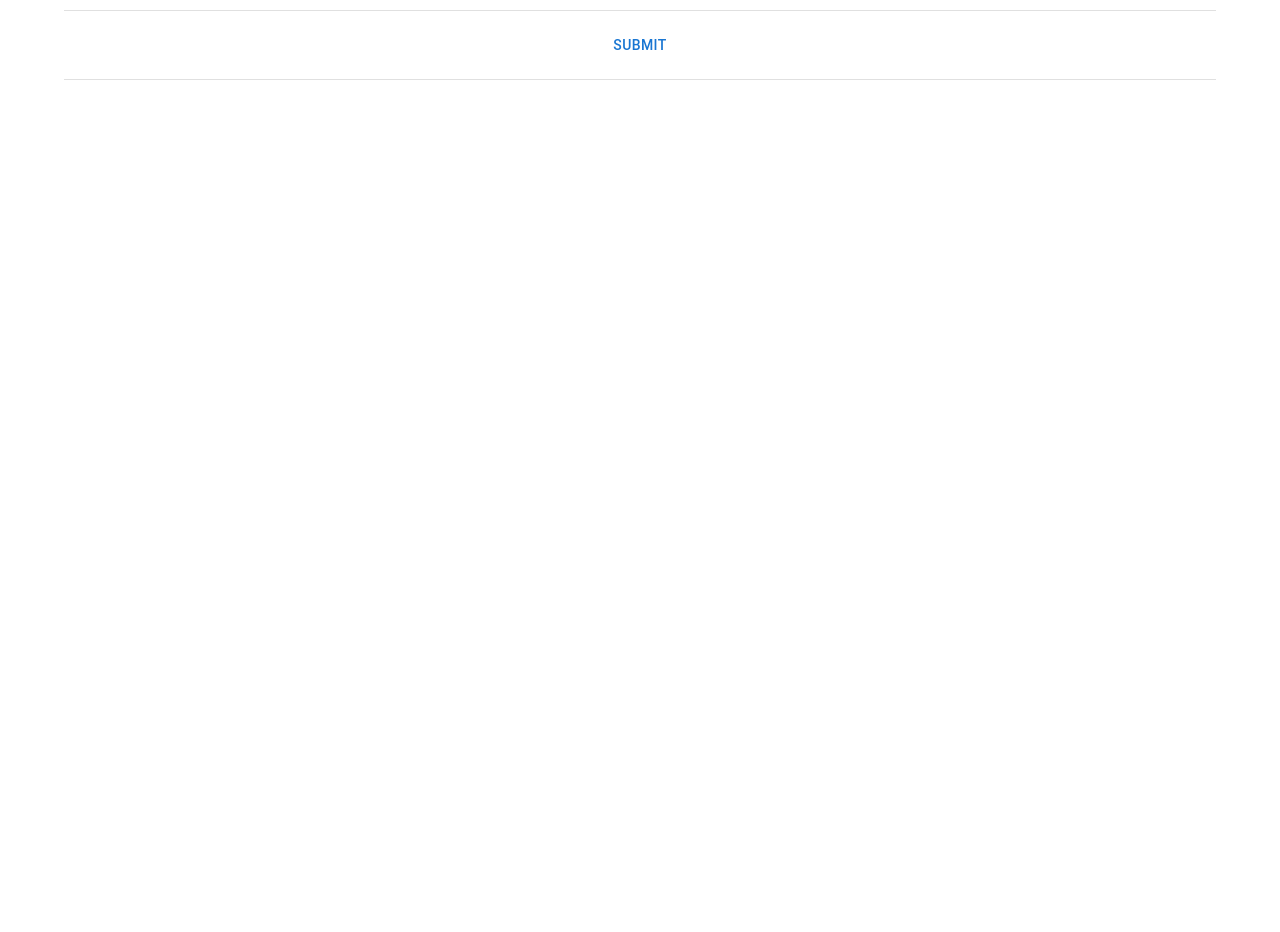
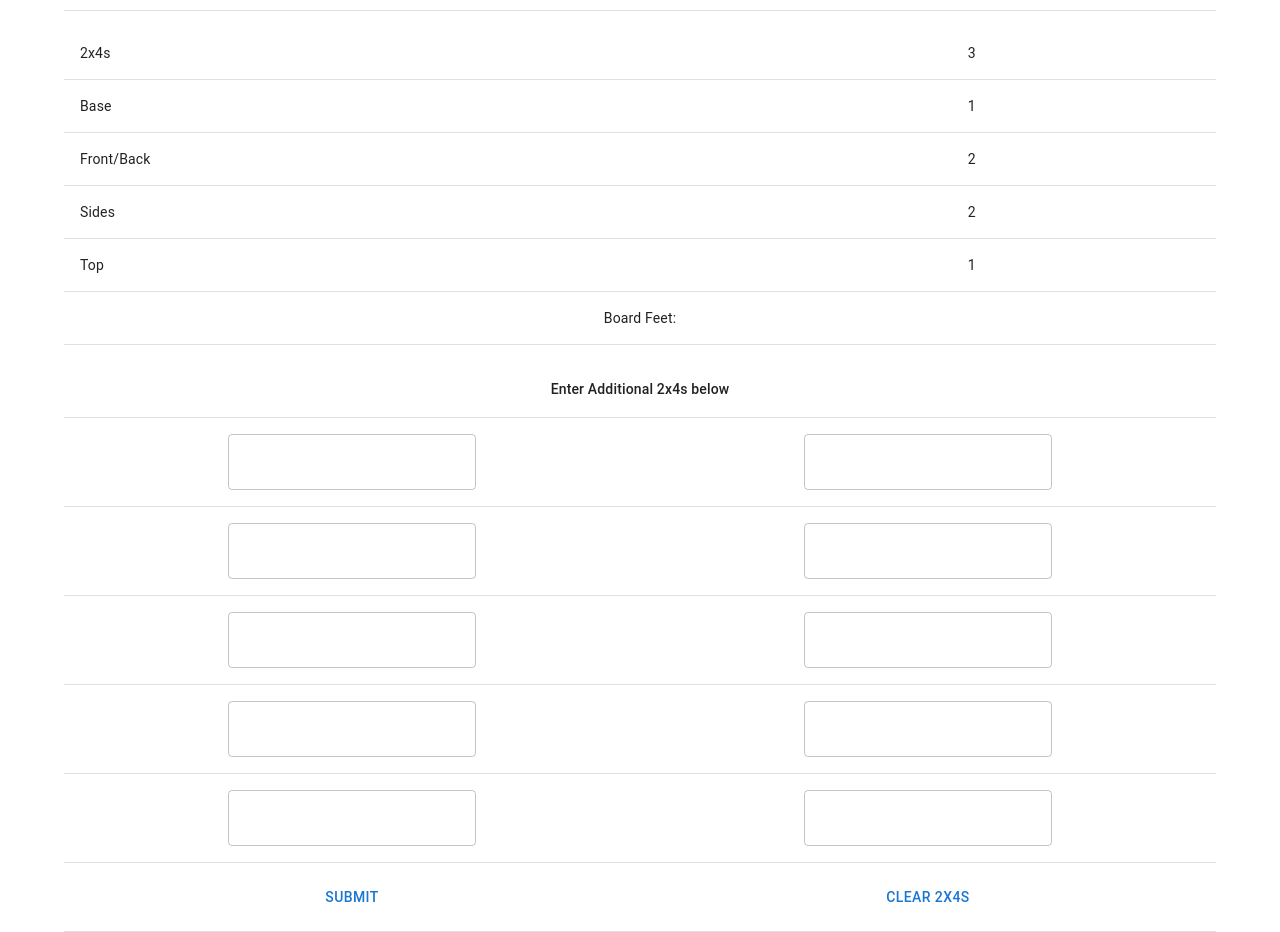
Before and after one commit to KKlob/CrateBuilder, a React (Create React App) app: page / in a window 1280 px wide. Shown: the part 300-1232 px from the top of the page. Before the commit the page ends 800 px from the top, so only its background shows below. Built offline with nearby package versions, Linux system fonts and the light colour scheme.

Commit message:
rewrite of base main form complete. need to add additional 2x4s form to output

```diff
--- a/src/App.js
+++ b/src/App.js
@@ -1,8 +1,26 @@
 import './App.css';
 import { Grid, Container } from '@mui/material';
 import DimsForm from './components/dims_form';
+import TwoByFoursForm from './components/two_by_fours_form';
+import { useState } from 'react';
+import CrateOutput from './components/crate_output';
 
 function App() {
+
+  const [dims, setDims] = useState({
+    length: "",
+    width: "",
+    height: "",
+    addFeet: false
+  });
+
+  const [twoBys, setTwoBys] = useState({
+    twoBy1: { qty: "", length: "" },
+    twoBy2: { qty: "", length: "" },
+    twoBy3: { qty: "", length: "" },
+    twoBy4: { qty: "", length: "" },
+    twoBy5: { qty: "", length: "" }
+  });
 
   return (
     <div className="App">
@@ -10,7 +28,13 @@ function App() {
         This is the Crate Builder!
         <Grid container spacing={2}>
           <Grid item xs={12}>
-            <DimsForm />
+            <DimsForm dims={dims} setDims={setDims} />
+          </Grid>
+          <Grid item xs={12}>
+            <CrateOutput dims={dims} twoBys={twoBys} />
+          </Grid>
+          <Grid item xs={12}>
+            <TwoByFoursForm twoBys={twoBys} setTwoBys={setTwoBys} />
           </Grid>
         </Grid>
       </Container>
--- a/src/components/crate_output.js
+++ b/src/components/crate_output.js
@@ -1,23 +1,28 @@
 import { Table, TableBody, TableRow, TableCell } from "@mui/material";
-import { Fraction } from "fractional";
+import Fraction from 'fraction.js';
 
-function CrateOutput({ dims, addTwoBys }) {
+function CrateOutput({ dims, twoBys }) {
 
-    const length = new Fraction((dims.lm * dims.lb) + dims.lt, dims.lb);
-    const width = new Fraction((dims.wm * dims.wb) + dims.wt, dims.wb);
-    const height = new Fraction((dims.hm * dims.hb) + dims.ht, dims.hb);
+    let length;
+    let width;
+    let height;
 
-    const TwoByFours = (width).add(new Fraction(5, 4));
+    function CalcCrateDims(length, width, height) {
+        const feet = width.add("1 1/4");
+        const base = length.toFraction(true).concat(" x ").concat(width.toFraction(true));
+        const fb = length.toFraction(true).concat(" x ").concat(height.add("5/8").toFraction(true));
+        const sides = feet.toFraction(true).concat(" x ").concat(height.add("3 5/8").toFraction(true));
+        const top = length.add("1 1/4").toFraction(true).concat(" x ").concat(feet.toFraction(true));
+        return { feet: feet.toFraction(true), base, fb, sides, top }
+    }
 
-    const crateHeight = (height).add(new Fraction(5, 8));
+    let CrateDims = { feet: "", base: "", fb: "", sides: "", top: "" }
+    if (dims.length !== "" && dims.width !== "" && dims.height !== "") {
+        length = new Fraction(dims.length);
+        width = new Fraction(dims.width);
+        height = new Fraction(dims.height);
 
-    const crateSidesHeight = (crateHeight).add(3);
-
-    const topLength = (length).add(new Fraction(5, 4));
-
-    function getBoardFeet() {
-        const bf = TwoByFours.multiply(dims.weight ? 6 : 3).add(addTwoBys).multiply(2).multiply(4).divide(144)
-        return (Number(bf.numerator / bf.denominator).toFixed(2));
+        CrateDims = CalcCrateDims(length, width, height);
     }
 
     return (
@@ -25,42 +30,32 @@ function CrateOutput({ dims, addTwoBys }) {
             <Table>
                 <TableBody>
                     <TableRow>
-                        <TableCell align="center">Legnth: {length.toString()}</TableCell>
-                        <TableCell align="center">Width: {width.toString()}</TableCell>
-                        <TableCell align="center">Height: {height.toString()}</TableCell>
-                    </TableRow>
-                </TableBody>
-            </Table>
-
-            <Table>
-                <TableBody>
-                    <TableRow>
                         <TableCell>2x4s</TableCell>
-                        <TableCell>{TwoByFours.toString()}</TableCell>
-                        <TableCell>{dims.weight ? "6" : "3"}</TableCell>
+                        <TableCell>{CrateDims.feet}</TableCell>
+                        <TableCell>{dims.addFeet ? 6 : 3}</TableCell>
                     </TableRow>
                     <TableRow>
                         <TableCell>Base</TableCell>
-                        <TableCell>{length.toString()} x {width.toString()}</TableCell>
+                        <TableCell>{CrateDims.base}</TableCell>
                         <TableCell>1</TableCell>
                     </TableRow>
                     <TableRow>
                         <TableCell>Front/Back</TableCell>
-                        <TableCell>{length.toString()} x {crateHeight.toString()}</TableCell>
+                        <TableCell>{CrateDims.fb}</TableCell>
                         <TableCell>2</TableCell>
                     </TableRow>
                     <TableRow>
                         <TableCell>Sides</TableCell>
-                        <TableCell>{TwoByFours.toString()} x {crateSidesHeight.toString()}</TableCell>
+                        <TableCell>{CrateDims.sides}</TableCell>
                         <TableCell>2</TableCell>
                     </TableRow>
                     <TableRow>
                         <TableCell>Top</TableCell>
-                        <TableCell>{topLength.toString()} x {TwoByFours.toString()}</TableCell>
+                        <TableCell>{CrateDims.top}</TableCell>
                         <TableCell>1</TableCell>
                     </TableRow>
                     <TableRow>
-                        <TableCell colSpan={3} align="center">Board Feet: {getBoardFeet()}</TableCell>
+                        <TableCell colSpan={3} align="center">Board Feet: { }</TableCell>
                     </TableRow>
                 </TableBody>
             </Table>
--- a/src/components/dims_form.js
+++ b/src/components/dims_form.js
@@ -1,39 +1,29 @@
 import { Grid, TextField, Table, TableHead, TableBody, TableRow, TableCell, Checkbox } from "@mui/material";
 import { Button } from "@mui/material";
 import { useFormik } from "formik";
-import Fraction from 'fraction.js';
-import { useState } from "react";
-import TwoByFourRow from "./twoByRow";
+import * as Yup from 'yup';
 
-function DimsForm() {
+function DimsForm({ dims, setDims }) {
+
+    const DimsSchema = Yup.object().shape({
+        length: Yup.string()
+            .min(1, "Need an input")
+            .required("required"),
+        width: Yup.string()
+            .min(1, "Need an input")
+            .required("required"),
+        height: Yup.string()
+            .min(1, "Need an input")
+            .required("required"),
+    })
 
     const formik = useFormik({
-        initialValues: {
-            length: "",
-            width: "",
-            height: "",
-            addFeet: false,
-            twoBysQty: [],
-            twoBysLen: [],
-        },
+        initialValues: dims,
+        validationSchema: DimsSchema,
         onSubmit: values => {
-            console.log(values);
+            setDims(values);
         },
     });
-
-    const [twoBys, setTwoBys] = useState([]);
-
-    function handleAddRow() {
-        formik.values.twoBysQty = [...formik.values.twoBysQty, "0"]
-        formik.values.twoBysLen = [...formik.values.twoBysLen, "0"]
-        setTwoBys([...twoBys, "row"])
-    }
-
-    function handleClearRows() {
-        formik.values.twoBysQty = [];
-        formik.values.twoBysLen = [];
-        setTwoBys([]);
-    }
 
     return (
         <div id="DimsForm">
@@ -57,20 +47,6 @@ function DimsForm() {
                                 <TableRow>
                                     <TableCell colSpan={3} align="center"><Checkbox name="addFeet" value={formik.values.addFeet} onChange={formik.handleChange} />Add additional 2x4s for support?</TableCell>
                                 </TableRow>
-                                {twoBys.map((value, ind) => {
-                                    return (
-                                        <TableRow key={crypto.randomUUID()}>
-                                            <TableCell><TextField name={"twoBysQty[".concat(ind).concat("]")} value={formik.values.twoBysQty[ind]} onChange={formik.handleChange}></TextField></TableCell>
-                                            <TableCell><TextField name={"twoBysLen[".concat(ind).concat("]")} value={formik.values.twoBysLen[ind]} onChange={formik.handleChange}></TextField></TableCell>
-                                            <TableCell>placeholder</TableCell>
-                                        </TableRow>
-                                    )
-                                })}
-                                <TableRow>
-                                    <TableCell align="center"><Button onClick={handleAddRow}>Add 2x4</Button></TableCell>
-                                    <TableCell></TableCell>
-                                    <TableCell align="center"><Button onClick={handleClearRows}>Clear 2x4s</Button></TableCell>
-                                </TableRow>
                                 <TableRow>
                                     <TableCell colSpan={3} align="center"><Button type="submit">Submit</Button></TableCell>
                                 </TableRow>
--- /dev/null
+++ b/src/components/two_by_fours_form.js
@@ -0,0 +1,63 @@
+import { Grid, Table, TableBody, TableRow, TableCell, TextField, Button, TableHead } from "@mui/material";
+import { useFormik } from "formik";
+
+function TwoByFoursForm({ twoBys, setTwoBys }) {
+
+    const formik = useFormik({
+        initialValues: twoBys,
+        onSubmit: values => {
+            setTwoBys(values);
+        },
+    });
+
+    function handleClear() {
+        formik.resetForm();
+    }
+
+    return (
+        <div id="two-by-fours-form">
+            <form onSubmit={formik.handleSubmit}>
+                <Grid container spacing={2}>
+                    <Grid item xs={12}>
+                        <Table>
+                            <TableHead>
+                                <TableRow>
+                                    <TableCell colSpan={2} align="center">Enter Additional 2x4s below</TableCell>
+                                </TableRow>
+                            </TableHead>
+                            <TableBody>
+                                <TableRow>
+                                    <TableCell align="center"><TextField name="twoBy1.qty" value={formik.values.twoBy1.qty} onChange={formik.handleChange} /></TableCell>
+                                    <TableCell align="center"><TextField name="twoBy1.length" value={formik.values.twoBy1.length} onChange={formik.handleChange} /></TableCell>
+                                </TableRow>
+                                <TableRow>
+                                    <TableCell align="center"><TextField name="twoBy2.qty" value={formik.values.twoBy2.qty} onChange={formik.handleChange} /></TableCell>
+                                    <TableCell align="center"><TextField name="twoBy2.length" value={formik.values.twoBy2.length} onChange={formik.handleChange} /></TableCell>
+                                </TableRow>
+                                <TableRow>
+                                    <TableCell align="center"><TextField name="twoBy3.qty" value={formik.values.twoBy3.qty} onChange={formik.handleChange} /></TableCell>
+                                    <TableCell align="center"><TextField name="twoBy3.length" value={formik.values.twoBy3.length} onChange={formik.handleChange} /></TableCell>
+                                </TableRow>
+                                <TableRow>
+                                    <TableCell align="center"><TextField name="twoBy4.qty" value={formik.values.twoBy4.qty} onChange={formik.handleChange} /></TableCell>
+                                    <TableCell align="center"><TextField name="twoBy4.length" value={formik.values.twoBy4.length} onChange={formik.handleChange} /></TableCell>
+                                </TableRow>
+                                <TableRow>
+                                    <TableCell align="center"><TextField name="twoBy5.qty" value={formik.values.twoBy5.qty} onChange={formik.handleChange} /></TableCell>
+                                    <TableCell align="center"><TextField name="twoBy5.length" value={formik.values.twoBy5.length} onChange={formik.handleChange} /></TableCell>
+                                </TableRow>
+                                <TableRow>
+                                    <TableCell align="center"><Button type="submit">Submit</Button></TableCell>
+                                    <TableCell align="center"><Button onClick={handleClear}>Clear 2x4s</Button></TableCell>
+                                </TableRow>
+                            </TableBody>
+                        </Table>
+                    </Grid>
+                </Grid>
+            </form>
+        </div>
+    )
+
+}
+
+export default TwoByFoursForm;
```
Also changed, not shown: 1 other file (tests, documents, lock files or other folders).
